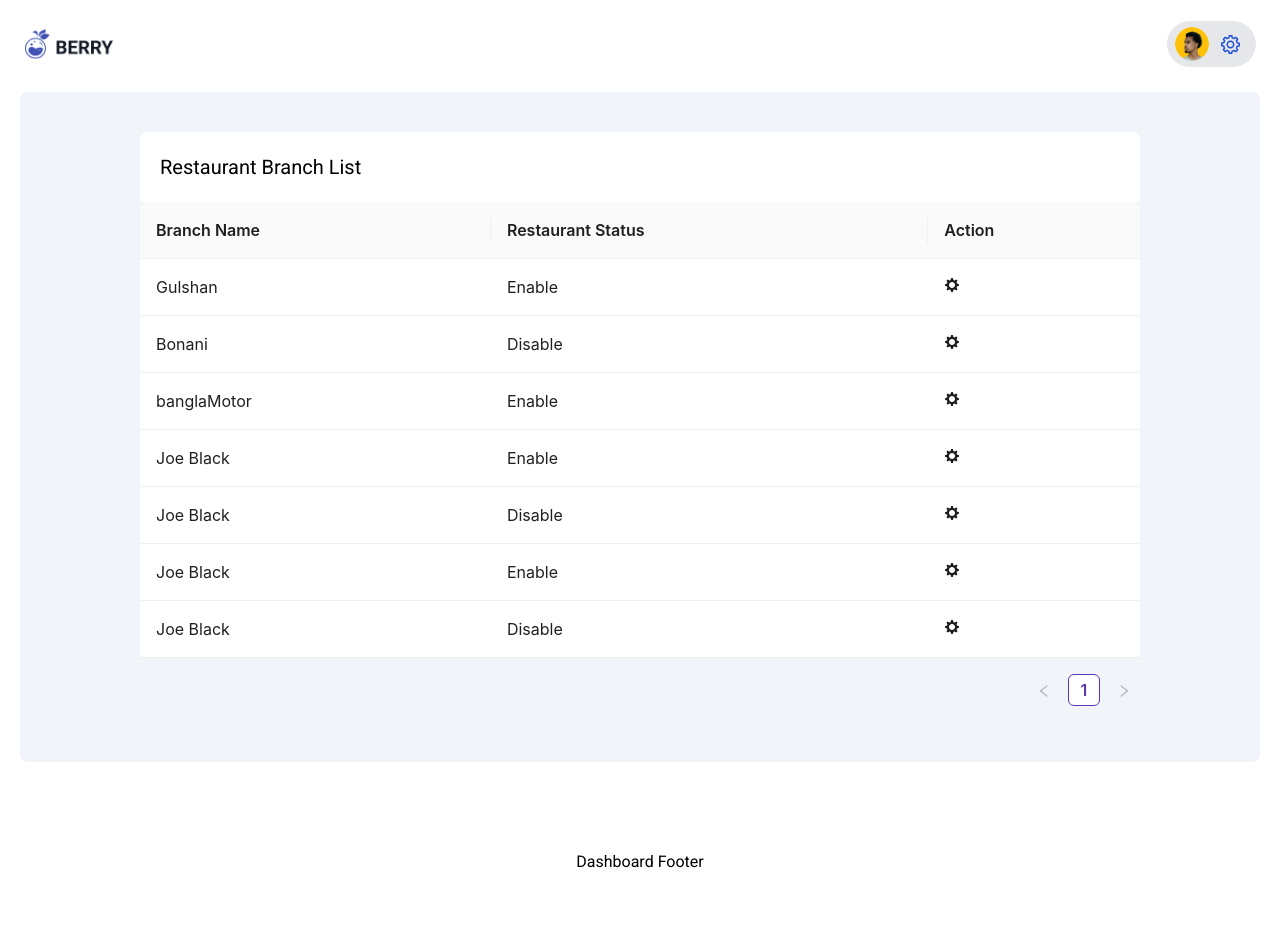
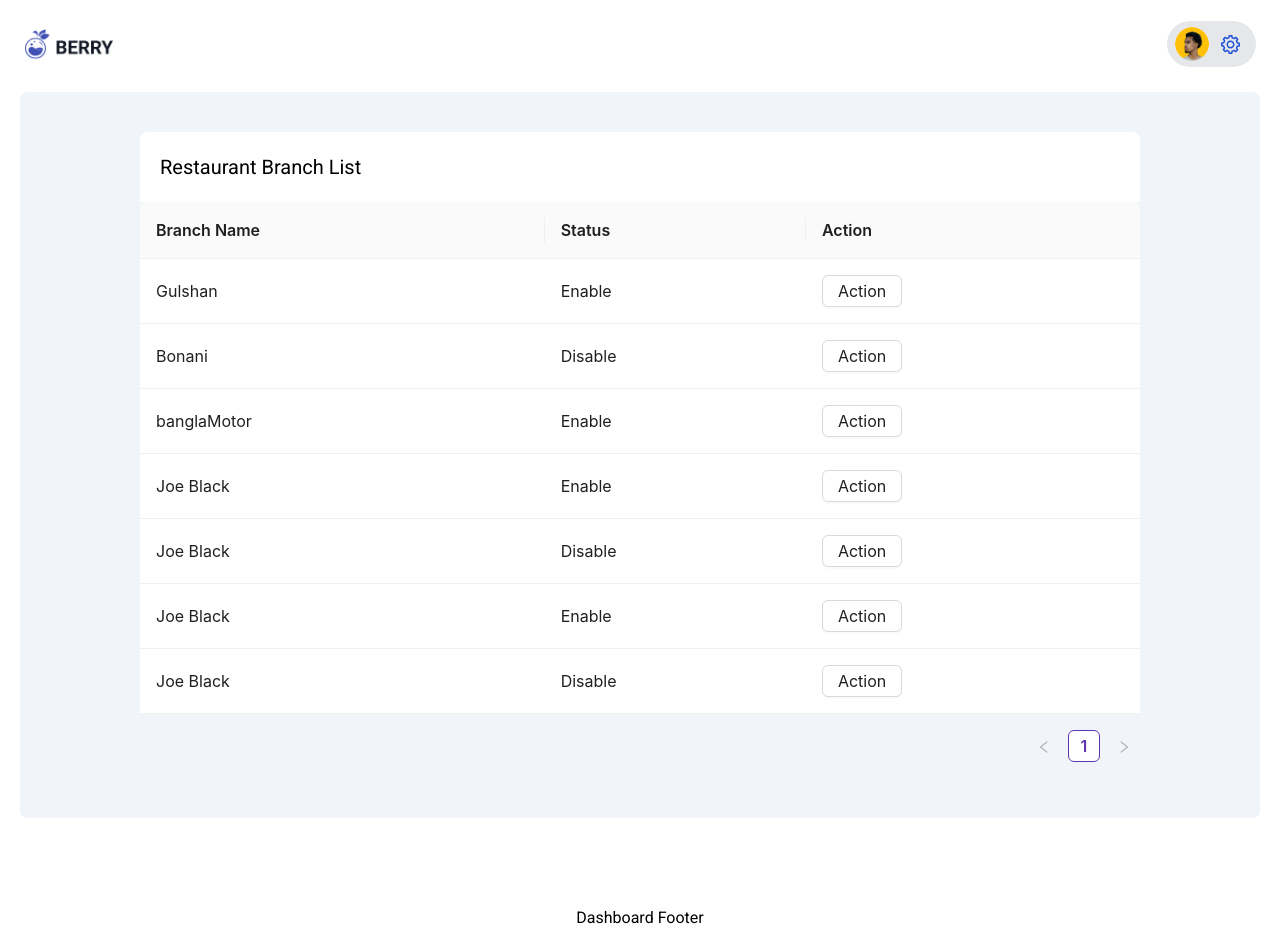
Before and after one commit to rehanmosabbir/codecamprestora.web, a Next.js app: page /branches in a window 1280 px wide. Before the commit the page ends 882 px from the top, so only its background shows below. Built offline with nearby package versions, Linux system fonts and the light colour scheme.

Commit message:
Branch list information update

```diff
--- a/package.json
+++ b/package.json
@@ -13,8 +13,7 @@
     "antd": "^5.12.4",
     "next": "14.0.4",
     "react": "^18",
-    "react-dom": "^18",
-    "react-icons": "^4.12.0"
+    "react-dom": "^18"
   },
   "devDependencies": {
     "@types/node": "^20",
--- a/src/components/BranchListComponent/BranchList.tsx
+++ b/src/components/BranchListComponent/BranchList.tsx
@@ -1,16 +1,52 @@
-import React, { useState } from "react";
-import { Space, Table, Popover, Button } from "antd";
+import React from "react";
+import { Space, Table, Popover, Button, Badge } from "antd";
 import type { ColumnsType } from "antd/es/table";
-import { GoGear } from "react-icons/go";
 
 interface DataType {
   key: string;
   branchName: string;
-  status?: string;
+  status: string;
 }
+const content = (
+  <div className="border-t-[1px] border-gray-200">
+    <div className="m-2 flex justify-between">
+      <Button>Enable</Button>
+      <Button>Delete</Button>
+    </div>
+  </div>
+);
 
-const BranchList = () => {
-  const [data, setData] = useState<DataType[]>([
+const columns: ColumnsType<DataType> = [
+  {
+    title: "Branch Name",
+    dataIndex: "branchName",
+    key: "name",
+    render: (text) => <a>{text}</a>,
+  },
+  {
+    title: "Status",
+    dataIndex: "status",
+    key: "status",
+  },
+  {
+    title: "Action",
+    key: "action",
+    render: () => (
+      <Space size="middle">
+        <Popover
+          content={content}
+          placement="right"
+          title="Action"
+          trigger="click"
+        >
+          <Button>Action</Button>
+        </Popover>
+      </Space>
+    ),
+  },
+];
+
+const data: DataType[] = [
   {
     key: "1",
     branchName: "Gulshan",
@@ -46,69 +82,9 @@ const BranchList = () => {
     branchName: "Joe Black",
     status: "Disable",
   },
-  ]);
-
-  const handleDelete = (keyToDelete: string) => {
-    const updatedData = data.filter((item) => item.key !== keyToDelete);
-    setData(updatedData);
-  };
-
-  const content = (record: DataType) => (
-    <div className="border-t-[1px] border-gray-200">
-      <div className="m-2 flex justify-between gap-2">
-        <Button onClick={() => handleToggle(record.key)}>
-          {record.status === "Enable" ? "Disable" : "Enable"}
-        </Button>
-        <Button onClick={() => handleDelete(record.key)}>Delete</Button>
-      </div>
-    </div>
-  );
-
-  const handleToggle = (key: string) => {
-    const updatedData = data.map((item) => {
-      if (item.key === key) {
-        return {
-          ...item,
-          status: item.status === "Enable" ? "Disable" : "Enable",
-        };
-      }
-      return item;
-    });
-    setData(updatedData);
-  };
-
-  const columns: ColumnsType<DataType> = [
-    {
-      title: "Branch Name",
-      dataIndex: "branchName",
-      key: "name",
-      render: (name) => <a>{name}</a>,
-    },
-    {
-      title: "Restaurant Status",
-      dataIndex: "status",
-      key: "status",
-    },
-    {
-      title: "Action",
-      key: "action",
-      render: (_, record) => (
-        <Space size="middle">
-          <Popover
-            content={content(record)}
-            placement="right"
-            title="Action"
-            trigger="click"
-          >
-            <a>
-              <GoGear />
-            </a>
-          </Popover>
-        </Space>
-      ),
-    },
 ];
 
+const BranchList = () => {
   return (
     <div className="bg-slate-100 rounded-lg">
       <div className="m-[80px] mt-1">
--- a/src/components/Registration.tsx
+++ b/src/components/Registration.tsx
@@ -53,7 +53,7 @@ const Registration = () => (
             { required: true, message: "Please input your Restaurant Name!" },
           ]}
         >
-          <label className="mb-1 text-[5px]"> Restaurant Name:</label>
+          <label> Restaurant Name:</label>
           <Input
             className="!py-4 text-[16px] text-gray-600 hover:bg-slate-100 hover:ring-1"
             placeholder="Enter Restaurent Name"
@@ -66,7 +66,7 @@ const Registration = () => (
         >
           <label> Owner Name:</label>
           <Input
-            className="!py-3 text-[16px] text-gray-600 hover:bg-slate-100 hover:ring-1"
+            className="!py-4 text-[16px] text-gray-600 hover:bg-slate-100 hover:ring-1"
             placeholder="Enter Owner Name"
             size="large"
           />
@@ -79,7 +79,7 @@ const Registration = () => (
         >
           <label> Restaurant Address:</label>
           <Input
-            className="!py-3 text-[16px] text-gray-600 hover:bg-slate-100 hover:ring-1 "
+            className="!py-4 text-[16px] text-gray-600 hover:bg-slate-100 hover:ring-1 "
             placeholder="Enter Restaurant Address"
             size="large"
           />
@@ -91,7 +91,7 @@ const Registration = () => (
         >
           <label> Email:</label>
           <Input
-            className="!py-3 text-[16px] text-gray-600 hover:bg-slate-100 hover:ring-1"
+            className="!py-4 text-[16px] text-gray-600 hover:bg-slate-100 hover:ring-1"
             placeholder="Enter Email"
             type="email"
             size="large"
--- a/src/pages/_app.tsx
+++ b/src/pages/_app.tsx
@@ -3,6 +3,7 @@ import { Header } from "@/components/HeaderComponent/Header";
 import "@/styles/globals.css";
 import type { AppProps } from "next/app";
 import { Roboto } from "next/font/google";
+import { ConfigProvider } from "antd";
 import { ConfigProvider } from "antd";
 import theme from "../../theme/themeConfig";
 
```
Also changed, not shown: 1 other file (tests, documents, lock files or other folders). Lines whose indentation alone changed are shown as unchanged.
